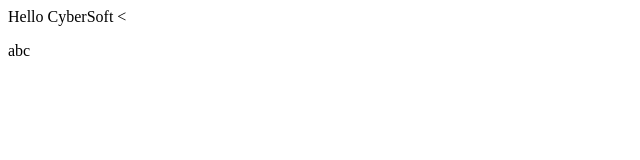
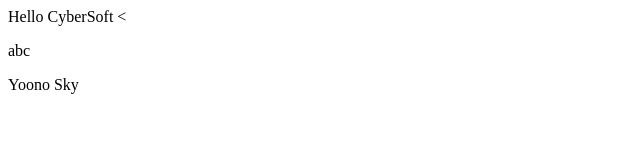
Before and after one commit to tuanlaos1995/GitDemo, a plain HTML site: page index.html in a window 1280 px wide. Shown: the full height of the page, 0-640 px from the left. Drawn offline with Linux system fonts and the light colour scheme.

Commit message:
update css html

```diff
--- a/index.html
+++ b/index.html
@@ -9,5 +9,6 @@
 <body>
 	Hello CyberSoft
 	<<p>abc</p>
+	<p id="ys">Yoono Sky</p>
 </body>
 </html>
--- a/style.css
+++ b/style.css
@@ -0,0 +1,4 @@
+#ys {
+	color: red;
+	font-weight: bold;
+}
```
